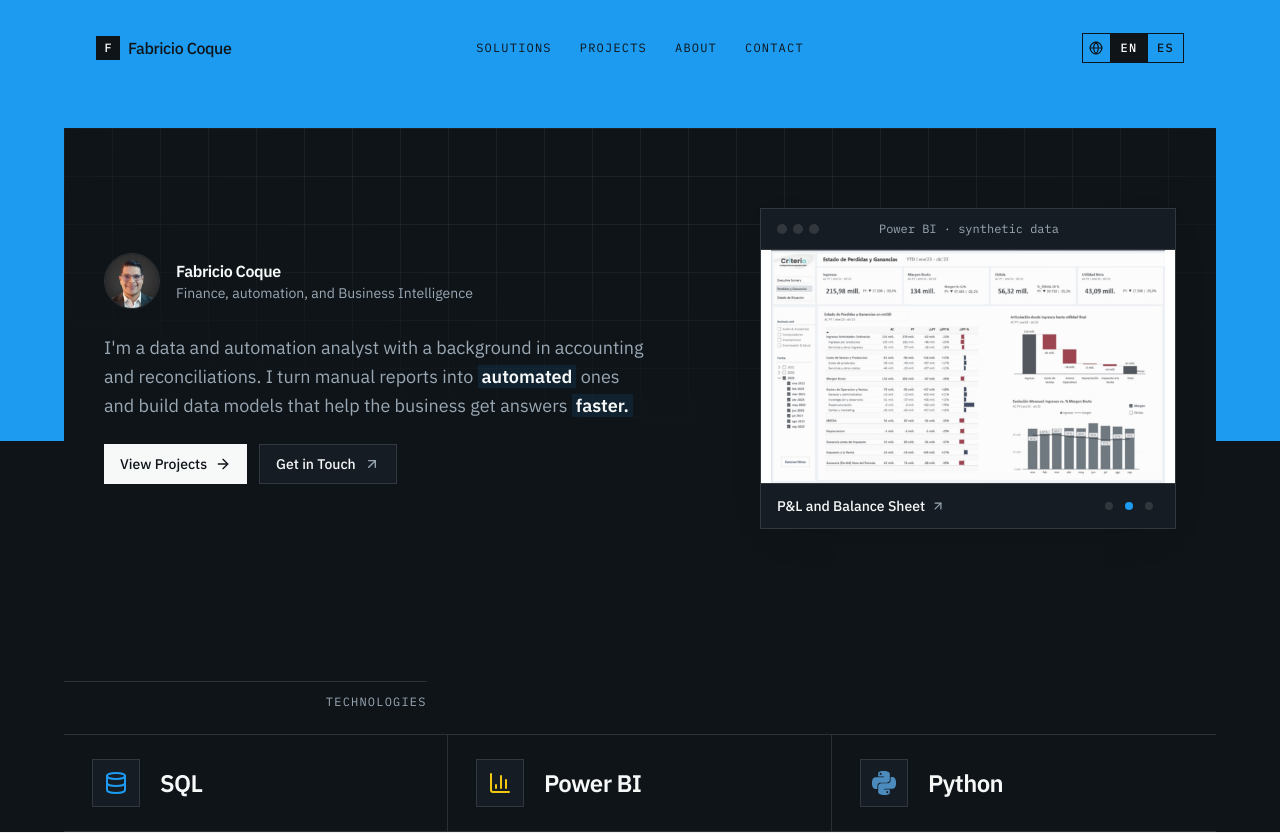
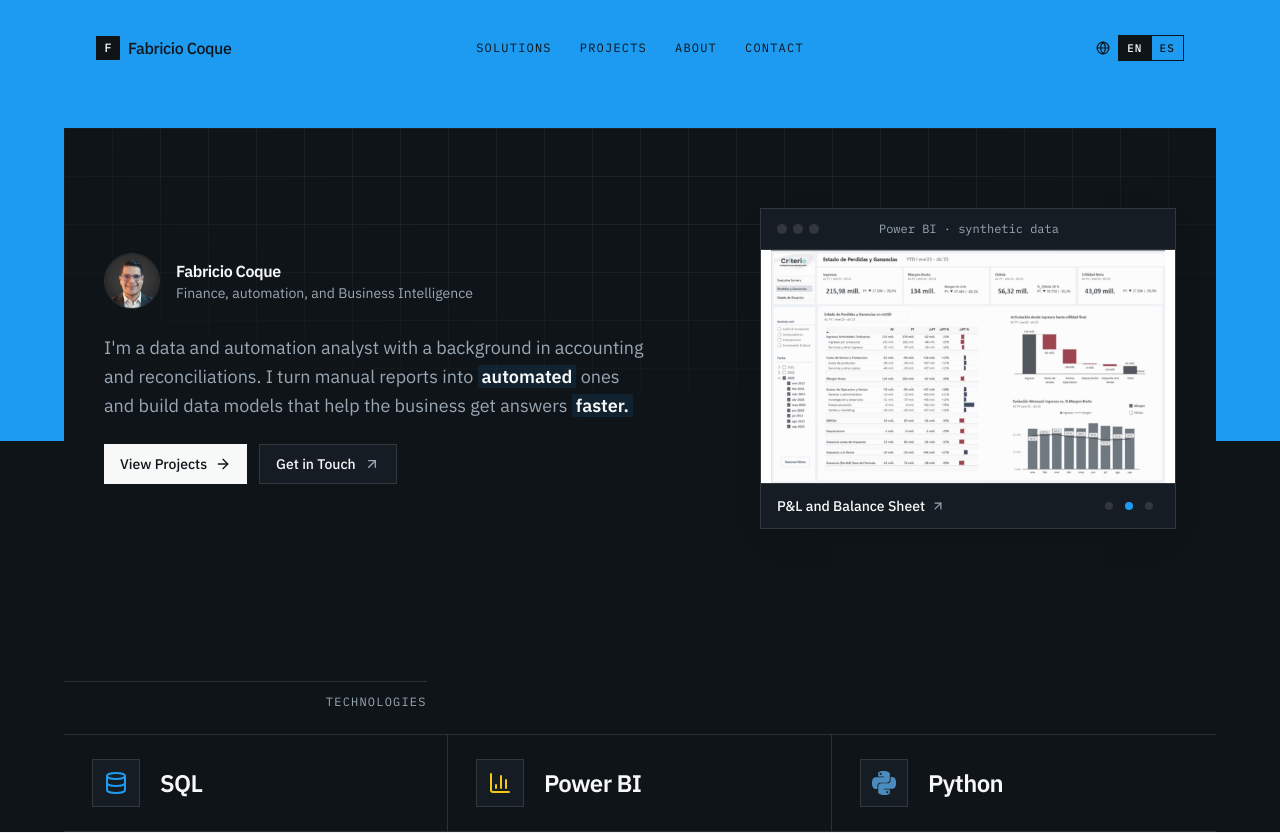
Before and after one commit to FabricioCoque/portoflio_web, a Next.js app: page / in a window 1280 px wide. Shown: the top 833 px of the page. Built offline with nearby package versions, Linux system fonts and the light colour scheme.

Commit message:
Rediemnsionar lenguaje

```diff
--- a/components/portfolio/language-toggle.tsx
+++ b/components/portfolio/language-toggle.tsx
@@ -14,15 +14,14 @@ export function LanguageToggle() {
   const { locale, setLocale, t } = useLanguage()
 
   return (
+    <div className="flex items-center gap-2">
+      {/* Icono suelto, fuera del marco: indica al visitante que aquí se cambia el idioma */}
+      <Globe className="size-3.5 text-foreground" aria-hidden="true" />
       <div
         role="group"
         aria-label={t.nav.switchLabel}
-      className="flex items-stretch border border-foreground font-mono text-xs"
+        className="flex items-stretch border border-foreground font-mono text-[11px]"
       >
-      {/* Celda del icono: indica al visitante que aquí se cambia el idioma */}
-      <span className="flex h-7 w-7 items-center justify-center border-r border-foreground" aria-hidden="true">
-        <Globe className="size-3.5 text-foreground" />
-      </span>
         {options.map((opt, i) => {
           const active = locale === opt.value
           return (
@@ -34,7 +33,7 @@ export function LanguageToggle() {
               aria-label={opt.name}
               onClick={() => setLocale(opt.value)}
               className={cn(
-              'flex h-7 w-9 items-center justify-center font-medium tracking-widest transition-colors duration-200 focus-visible:outline-2 focus-visible:-outline-offset-2 focus-visible:outline-background',
+                'flex h-6 items-center justify-center px-2 font-medium tracking-widest transition-colors duration-200 focus-visible:outline-2 focus-visible:-outline-offset-2 focus-visible:outline-background',
                 i > 0 && 'border-l border-foreground',
                 active ? 'bg-foreground text-background' : 'bg-transparent text-foreground hover:bg-foreground/10',
               )}
@@ -44,5 +43,6 @@ export function LanguageToggle() {
           )
         })}
       </div>
+    </div>
   )
 }
```
Lines whose indentation alone changed are shown as unchanged.
